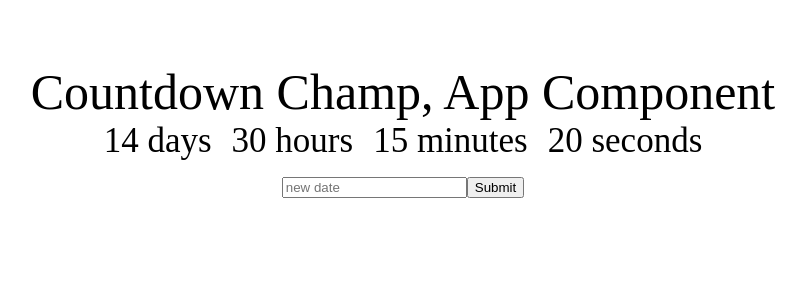
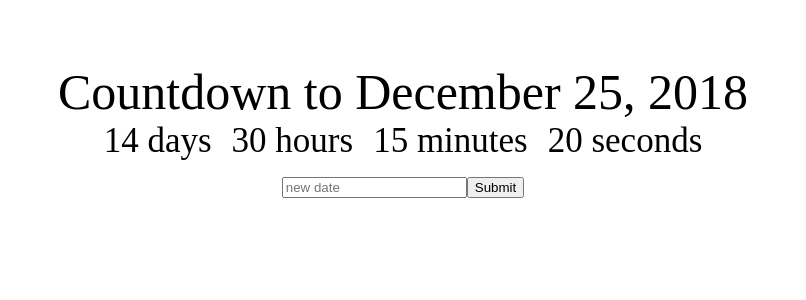
Before and after one commit to dotran1989/react_web, a React (Create React App) app in the folder countdownchamp/: page / in a window 1280 px wide. Shown: the top 300 px of the page, without its empty margins (237-1043 px from the left). Built offline with nearby package versions, Linux system fonts and the light colour scheme.

Commit message:
state of App

```diff
--- a/countdownchamp/src/App.jsx
+++ b/countdownchamp/src/App.jsx
@@ -2,10 +2,17 @@ import React, { Component } from 'react';
 import './App.css';
 
 class App extends Component {
+    constructor(props) {
+        super(props);
+        this.state = {
+            deadline: 'December 25, 2018'
+        };
+    }
+
     render() {
         return (
             <div className="App">
-                <div className="App-title">Countdown Champ, App Component</div>
+                <div className="App-title">Countdown to {this.state.deadline}</div>
                 <div>
                     <div className="Clock-days">14 days</div>
                     <div className="Clock-hours">30 hours</div>
```
Also changed, not shown: countdownchamp/note_React.txt (added).
